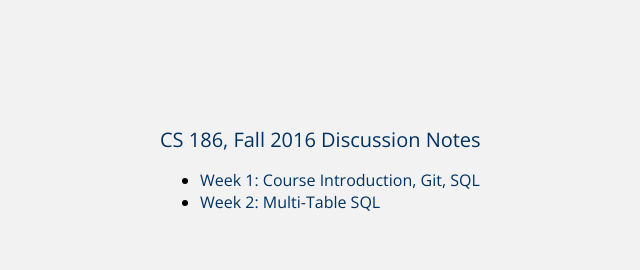
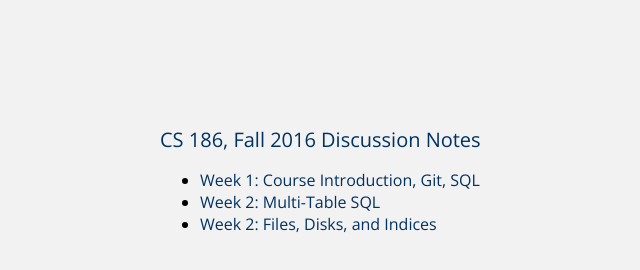
Before and after one commit to viksree/viksree.github.io, a plain HTML site: page cs186/index.html in a window 1280 px wide. Shown: the whole page, without its empty margins (164-804 px from the left). Drawn offline with nearby package versions, Linux system fonts and the light colour scheme.

Commit message:
Add week 3 slides

```diff
--- a/cs186/index.html
+++ b/cs186/index.html
@@ -17,6 +17,7 @@
         <ul>
           <li> <a href = "slides/week1.pptx">Week 1: Course Introduction, Git, SQL</a> </li>
           <li> <a href = "slides/week2.pptx">Week 2: Multi-Table SQL</a> </li>
+          <li> <a href = "slides/week3.pptx">Week 2: Files, Disks, and Indices</a> </li>
         </ul>
       </div>
     </body>
```
Also changed, not shown: 1 other file.
